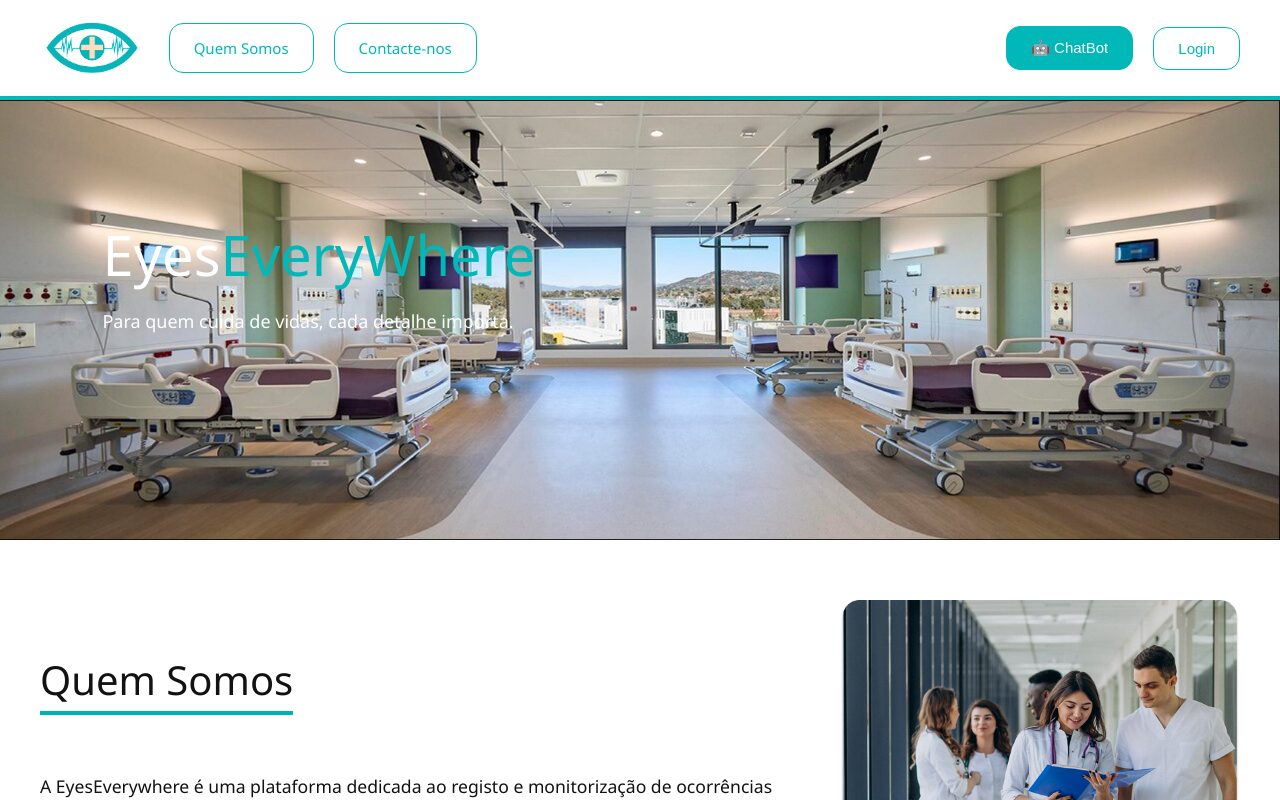
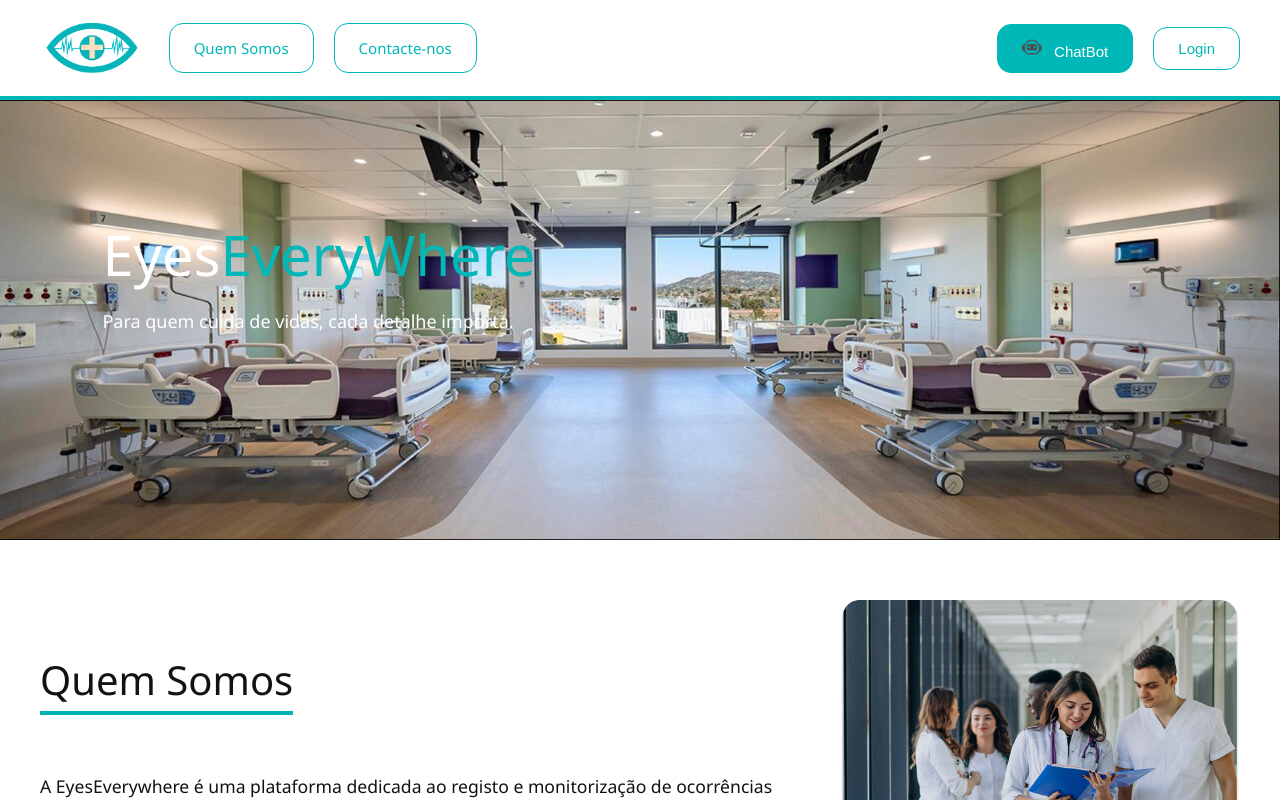
Before and after one commit to Majore64/PW, a Vue app: page / in a window 1280 px wide. Shown: the top 800 px of the page. Built offline with nearby package versions, Linux system fonts and the light colour scheme.

Commit message:
chabot completo

```diff
--- a/src/components/Header.vue
+++ b/src/components/Header.vue
@@ -11,7 +11,10 @@
 
     <!-- Direita: Login e Sign Up -->
     <div class="nav-buttons right">
-      <button class="nav-btn filled" @click="$emit('ativarChatBot')">🤖 ChatBot</button>
+      <button class="nav-btn filled" @click="$emit('ativarChatBot')">
+          <img src="@/assets/Chatbot.png" alt="ChatBot" style="height: 20px; margin-right: 8px;" />
+          ChatBot
+        </button>
       <button @click="goToLogin" class="nav-btn">Login</button>
     </div>
   </header>
```
Also changed, not shown: src/assets/Chatbot.png (added).
